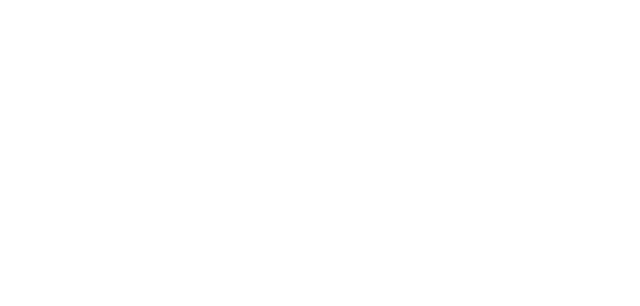
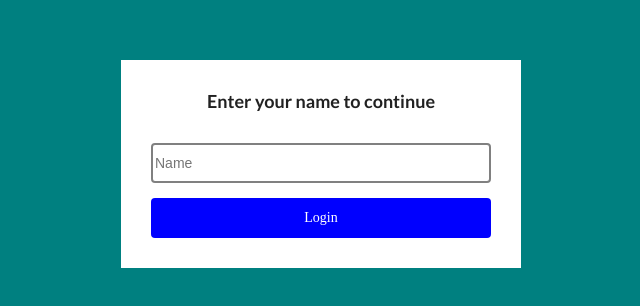
Before and after one commit to RahulGusai/note-keeper, a React (Create React App) app: page /guest in a window 1280 px wide. Before the commit this address had no page. Shown: the part 172-478 px from the top of the page, without its empty margins (319-959 px from the left). Built offline with nearby package versions, Linux system fonts and the light colour scheme.

Commit message:
guest login

```diff
--- /dev/null
+++ b/src/guestLogin.css
@@ -0,0 +1,49 @@
+.guestLoginPage {
+  width: 100%;
+  height: 100vh;
+  background-color: teal;
+  display: flex;
+  justify-content: center;
+  align-items: center;
+  font-family: 'Roboto Slab', serif;
+}
+
+.loginForm {
+  margin-bottom: 10%;
+  padding: 30px;
+  height: auto;
+  width: 400px;
+  background-color: white;
+  display: flex;
+  flex-direction: column;
+  gap: 10px;
+  align-items: center;
+}
+
+.nameLogin {
+  width: 100%;
+  display: flex;
+  flex-direction: column;
+  align-items: center;
+  gap: 15px;
+}
+
+.nameLogin input {
+  width: 100%;
+  height: 40px;
+  border-radius: 4px;
+  border: 2px solid grey;
+  cursor: text;
+}
+
+.nameLogin .loginButton {
+  width: 100%;
+  height: 40px;
+  background-color: blue;
+  display: flex;
+  align-items: center;
+  justify-content: center;
+  color: white;
+  border-radius: 4px;
+  cursor: pointer;
+}
--- /dev/null
+++ b/src/guestLogin.js
@@ -0,0 +1,15 @@
+import './guestLogin.css';
+
+export function GuestLogin() {
+  return (
+    <div className="guestLoginPage">
+      <div className="loginForm">
+        <div className="nameLogin">
+          <h3>Enter your name to continue</h3>
+          <input type="textbox" placeholder="Name"></input>
+          <div className="loginButton">Login</div>
+        </div>
+      </div>
+    </div>
+  );
+}
--- a/src/routes.js
+++ b/src/routes.js
@@ -3,6 +3,7 @@
 
 import { SignupPage } from './signupPage';
 import { LoginPage } from './loginPage';
+import { GuestLogin } from './guestLogin';
 import App from './App';
 
 const AppRoutes = () => {
@@ -11,6 +12,7 @@
       <Routes>
         <Route path="/home" element={<App></App>} />
         <Route path="/signup" element={<SignupPage></SignupPage>} />
+        <Route path="/guest" element={<GuestLogin></GuestLogin>} />
         <Route path="/" element={<LoginPage></LoginPage>} />
       </Routes>
     </Router>
```
